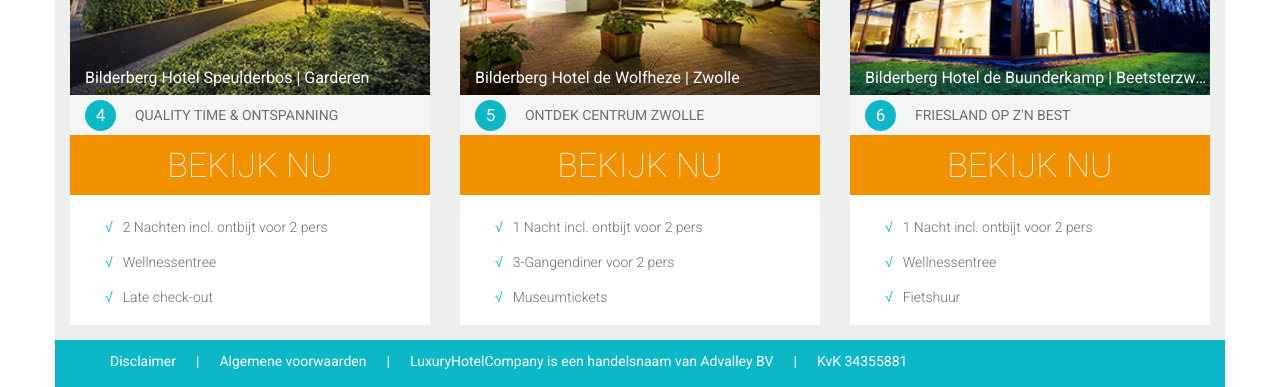
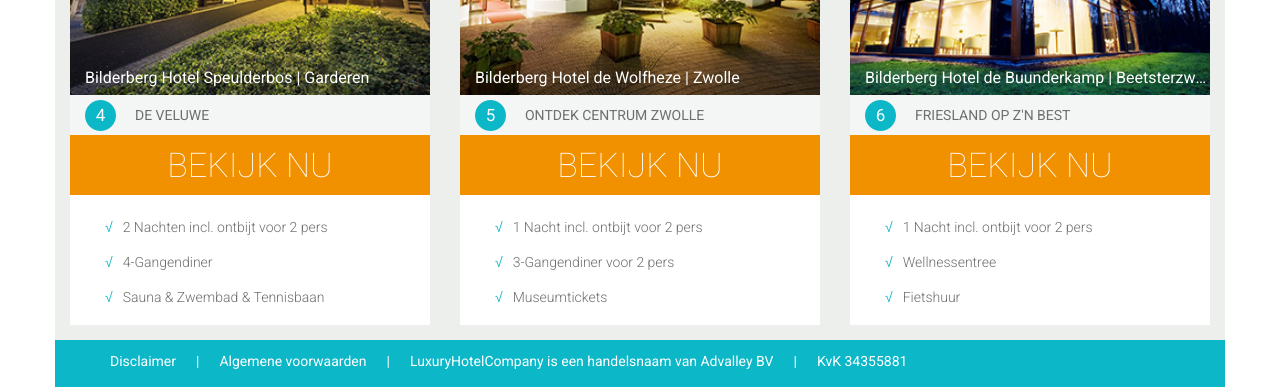
Before and after one commit to Albert91/bilderberg, a Jekyll site: the page built from index.html, in a window 1280 px wide. Shown: the part 1324-1711 px from the top of the page. Built offline with Jekyll 4.4.1, drawn with Linux system fonts in a browser that asks for light colours.

Commit message:
Update from Forestry.io - _data/hotels.yml

```diff
--- a/_data/hotels.yml
+++ b/_data/hotels.yml
@@ -28,13 +28,13 @@
   - Late check-out
 - title: Bilderberg Hotel Speulderbos
   location: Garderen
-  tagline: QUALITY TIME & ONTSPANNING
+  tagline: DE VELUWE
   image: "/forestryio/images/SpeulderbosTP.jpg"
-  link: http://www.luxuryhotelcompany.com/HotelDetail.aspx?hotelId=379&country=1&la=2&autoLogin=true&actie=
+  link: http://www.luxuryhotelcompany.com/HotelDetail.aspx?hotelId=493&country=1&la=2&autoLogin=true&actie=
   points:
   - 2 Nachten incl. ontbijt voor 2 pers
-  - Wellnessentree
-  - Late check-out
+  - 4-Gangendiner
+  - Sauna & Zwembad & Tennisbaan
 - title: Bilderberg Hotel de Wolfheze
   location: Zwolle
   tagline: ONTDEK CENTRUM ZWOLLE
```
